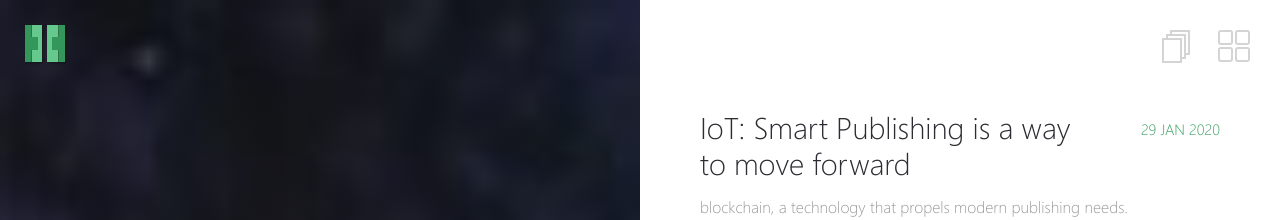
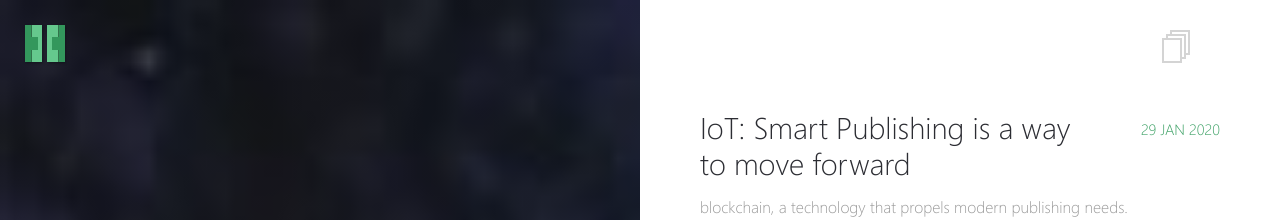
Before and after one commit to mrsauravs/site, a Jekyll site: the page built from _pages/posts.md, in a window 1280 px wide. Shown: the top 220 px of the page. Built offline with Jekyll 4.4.1, drawn with Linux system fonts in a browser that asks for light colours.

Commit message:
Update post-list.html

```diff
--- a/_layouts/post-list.html
+++ b/_layouts/post-list.html
@@ -17,10 +17,7 @@ layout: compress
 
     <div class="block-right">
       <a href="posts.html" title="posts" class="posts-menu-icon"></a>
-      <a title="projects" class="projects-menu-icon">
-        <span></span>
-      </a>
-      <div class="content">
+        <div class="content">
         <ul class="posts-list">
         {% for post in site.posts %}
           <li>
```
